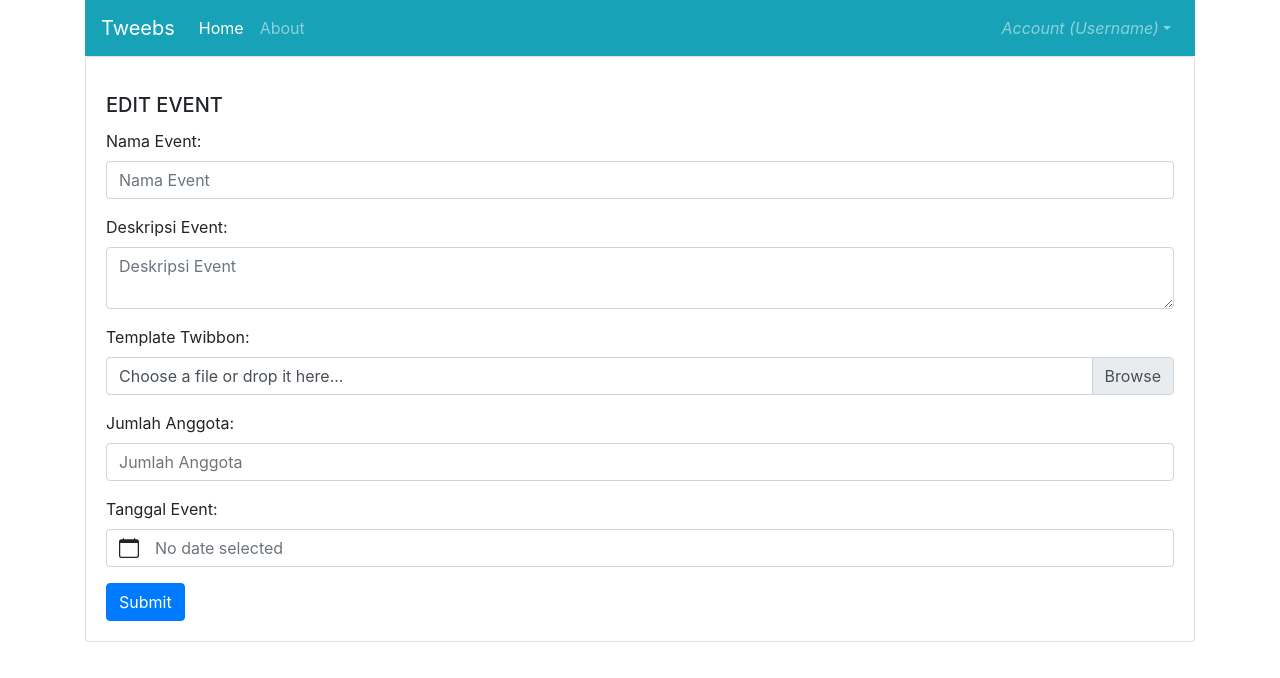
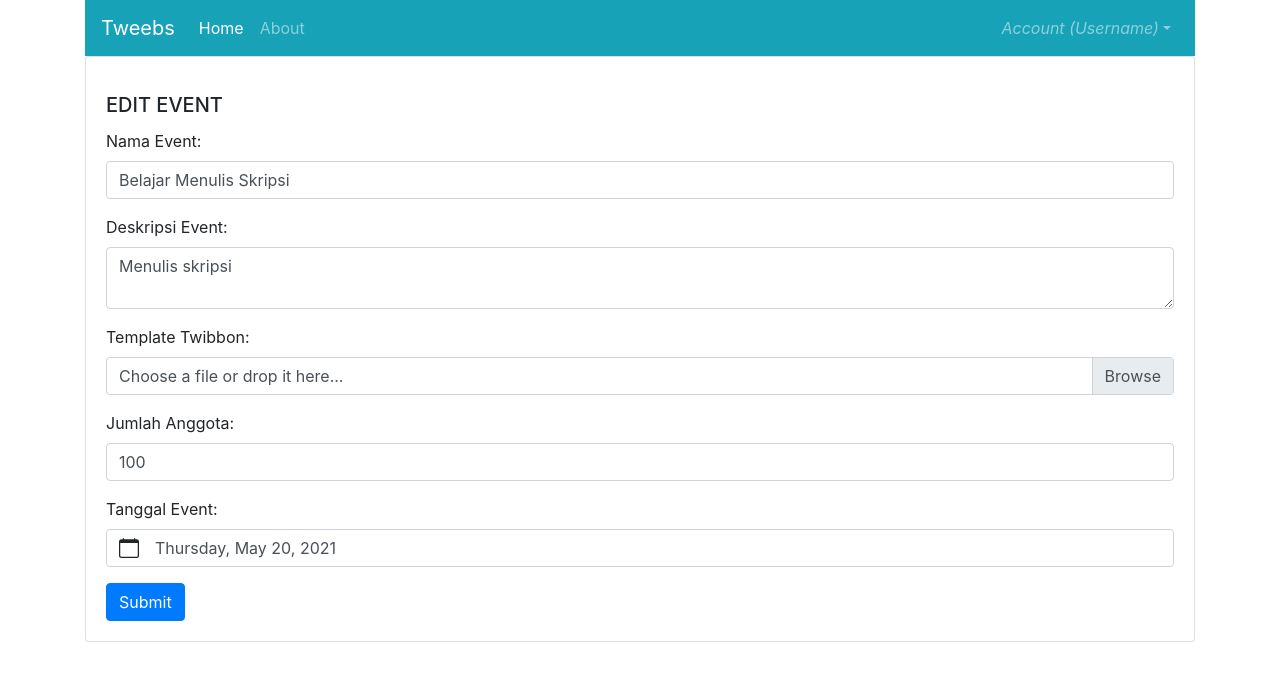
Before and after one commit to abisatria1/DIPL, a Vue app in the folder frontend/: page /event/edit/1 in a window 1280 px wide. Shown: the top 678 px of the page. Built offline with nearby package versions, Linux system fonts and the light colour scheme; what vue-session would draw is missing.

Commit message:
cleanup edit event
Signed-off-by: Iqbal Syamil Ayasy <iqbal@pintu.co.id>

```diff
--- a/frontend/src/views/editEvent.vue
+++ b/frontend/src/views/editEvent.vue
@@ -23,7 +23,7 @@
       >
         <b-form-textarea
           id="input-2"
-          v-model="form.desc_event"
+          v-model="form.deskripsi_event"
           type="text"
           placeholder="Deskripsi Event"
           required
@@ -61,7 +61,7 @@
         label="Tanggal Event:"
         label-for="input-4"
       >
-        <b-form-datepicker v-model="tanggal_event" locale="en"></b-form-datepicker>
+        <b-form-datepicker v-model="form.tanggal_event" locale="en"></b-form-datepicker>
       </b-form-group>
 
 
@@ -86,7 +86,17 @@ import axios from 'axios';
         show: true
       }
     },
+    mounted(){
+      this.init()
+    },
     methods: {
+      init(){
+        this.form.nama_event = "Belajar Menulis Skripsi"
+        this.form.deskripsi_event = "Menulis skripsi"
+        this.form.jumlah_anggota = 100
+        this.form.tanggal_event = "2021-05-20"
+        this.form.template_twibbon = "url/test.jpeg"
+      },
       onSubmit(event) {
         event.preventDefault()
         const config = {
```
Also changed, not shown: 1 other file (tests, documents, lock files or other folders).
